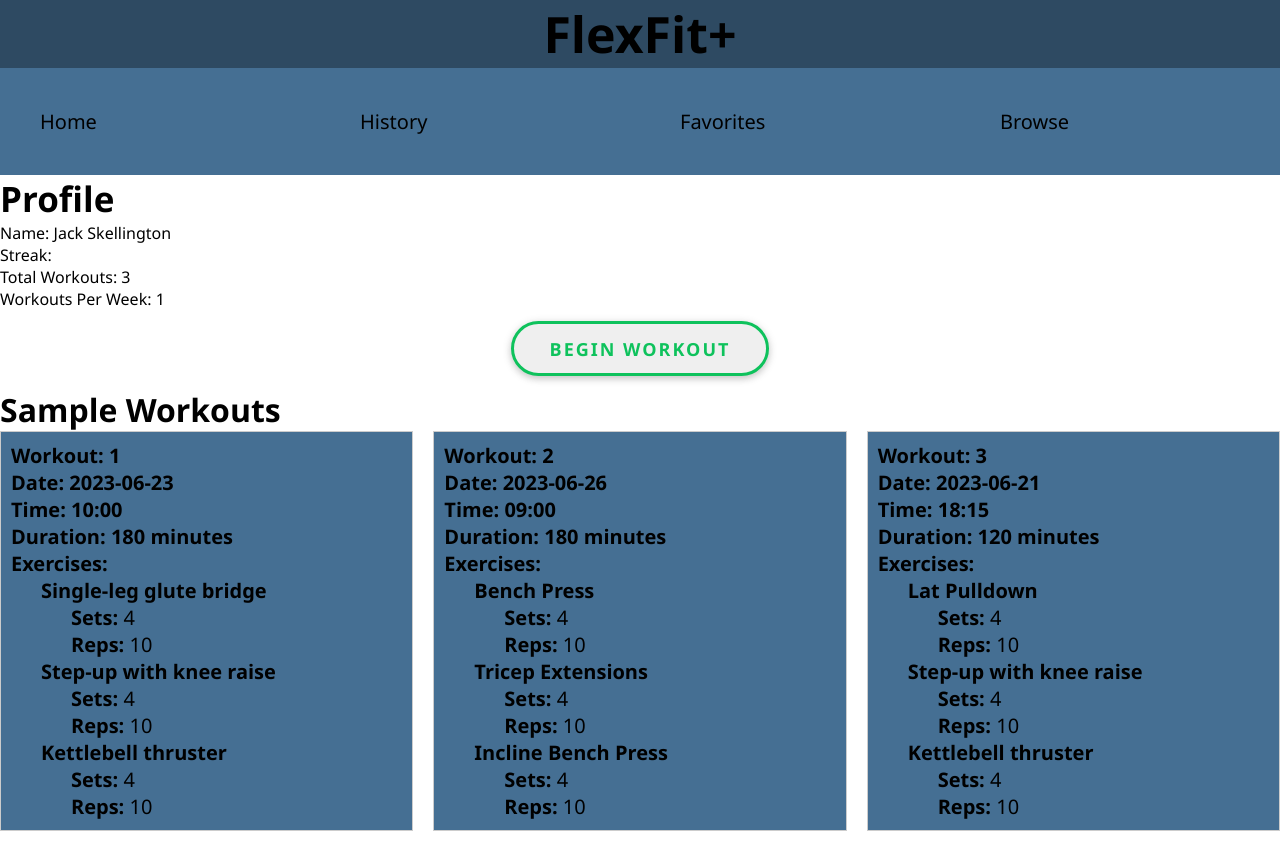
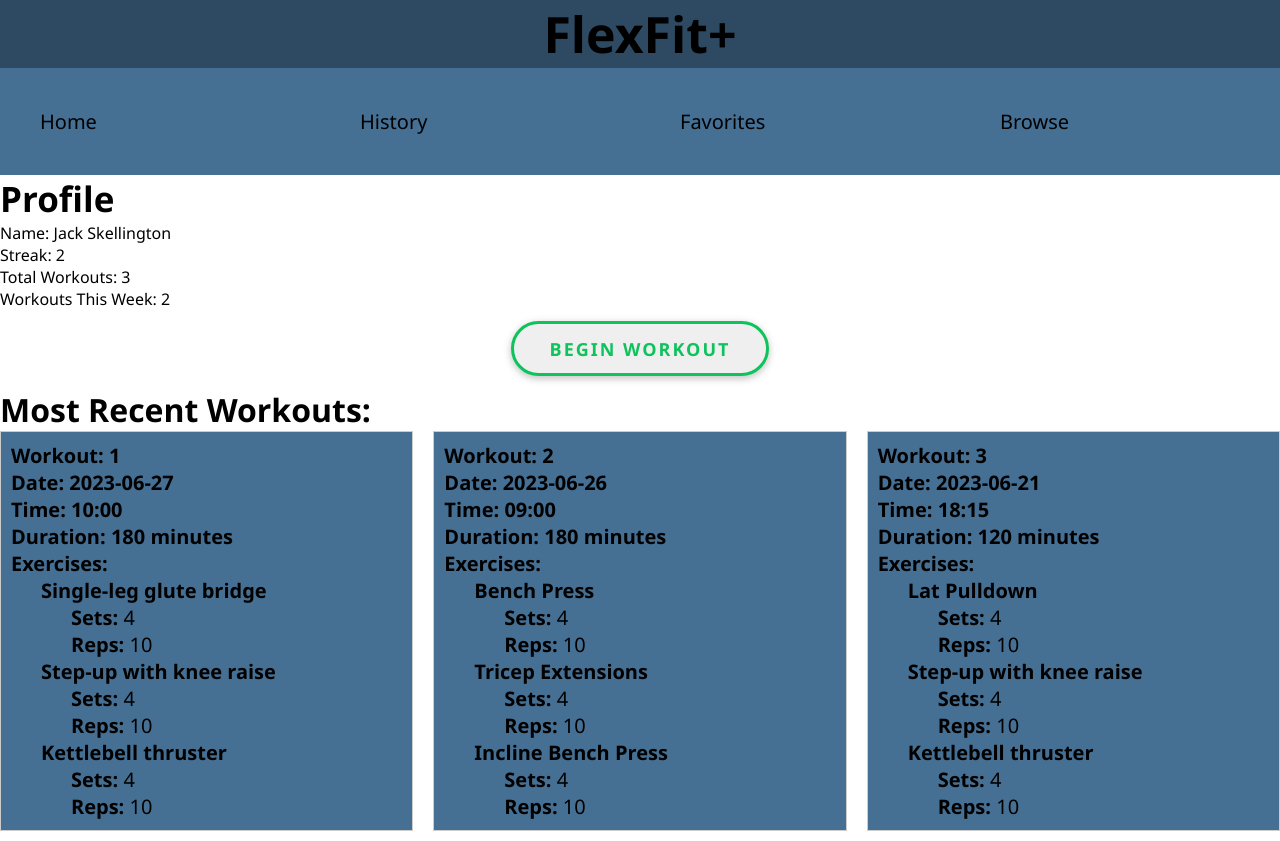
Before and after one commit to marckatz/exercises, a React (Create React App) app: page / in a window 1280 px wide. Shown: the top 841 px of the page. Built offline with nearby package versions, Linux system fonts and the light colour scheme; data requests are answered from the project's data file.

Commit message:
cleaned up workouts this week, built streak finder

```diff
--- a/src/components/Home.js
+++ b/src/components/Home.js
@@ -5,14 +5,18 @@ import WorkoutCard from "./WorkoutCard"
 function Home(){
 
     const [workouts, setWorkouts] = useState([])
+    const [profile, setProfile] = useState({name:""})
 
     useEffect(() => {
         fetch('http://localhost:3001/workouts/')
         .then(r => r.json())
         .then(w => setWorkouts(w))
+        fetch('http://localhost:3001/profile/')
+        .then(r => r.json())
+        .then(p => setProfile({name:p.name}))
     },[])
 
-    const renderWorkouts = workouts.map((workout) => (
+    const renderWorkouts = workouts.slice(0,3).map((workout) => (
         <WorkoutCard
         key={workout.id}
         workout={workout}
@@ -23,8 +27,8 @@ function Home(){
 
     return (
         <div>
-            <Profile totalWorkouts={totalWorkouts}/>
-            <h1>Sample Workouts</h1>
+            <Profile workouts={workouts} profile={profile}/>
+            <h1>Most Recent Workouts:</h1>
             <div className="workout-grid">{renderWorkouts}</div>
         </div>
     )
--- a/src/components/Profile.js
+++ b/src/components/Profile.js
@@ -2,46 +2,51 @@ import React, { useEffect, useState } from "react";
 import Modal from './Modal';
 import profileData from "./db.json";
 
-function Profile() {
+function Profile({workouts, profile}) {
     const [openModal, setOpenModal] = useState(false);
-  const [workoutsPerWeek, setWorkoutsPerWeek] = useState(0);
 
-  const { name } = profileData.profile[0];
-  const totalWorkouts = profileData.workouts.length;
-
-  useEffect(() => {
-    const workoutsThisWeek = getWorkoutsThisWeek();
-    setWorkoutsPerWeek(workoutsThisWeek.length);
-  }, []);
+    const name = profile.name;
+    const totalWorkouts = workouts.length;
 
     function getWorkoutsThisWeek() {
         const workouts = profileData.workouts;
-    const currentDate = new Date();
-    const startOfWeek = getStartOfWeek(currentDate);
-    const endOfWeek = getEndOfWeek(currentDate);
-
-    const workoutsThisWeek = workouts.filter((workout) => {
-      const workoutDate = new Date(workout.date);
-      return workoutDate >= startOfWeek && workoutDate <= endOfWeek;
-    });
-
-    return workoutsThisWeek;
+        let workoutsThisWeek = 0
+        const lastSunday = new Date()
+        lastSunday.setDate(lastSunday.getDate() - lastSunday.getDay())
+        workouts.forEach(workout => {
+            const workoutDate = new Date(workout.date)
+            if(workoutDate > lastSunday){
+                workoutsThisWeek++
+            }
+        })
+        return workoutsThisWeek
     }
 
-  function getStartOfWeek(date) {
-    const day = date.getDay();
-    const diff = date.getDate() - day + (day === 0 ? -6 : 1);
-    const startOfWeek = new Date(date.setDate(diff));
-    startOfWeek.setHours(0, 0, 0, 0);
-    return startOfWeek;
+    function hasWorkoutOnDate(date, listOfDates){
+        for(const d of listOfDates){
+            if(d - date === 0){
+                return true
+            }
+        }
+        return false
     }
 
-  function getEndOfWeek(date) {
-    const startOfWeek = getStartOfWeek(date);
-    const endOfWeek = new Date(startOfWeek);
-    endOfWeek.setDate(startOfWeek.getDate() + 6);
-    endOfWeek.setHours(23, 59, 59, 999);
-    return endOfWeek;
+    function getWorkoutStreak(){
+        let yesterday = new Date()
+        yesterday = new Date(yesterday.getFullYear()+"-"+(yesterday.getMonth()+1)+"-"+yesterday.getDate())
+        yesterday.setDate(yesterday.getDate()-1)
+        const listOfDates = workouts.map(workout => new Date(workout.date))
+        let streak = 0
+        while(streak < workouts.length){
+            if(hasWorkoutOnDate(yesterday, listOfDates)){
+                streak++
+                yesterday.setDate(yesterday.getDate()-1)
+            }
+            else{
+                break
+            }
+        }
+        return streak
     }
 
     const handleBeginWorkout = () => {
@@ -53,9 +58,9 @@ function Profile() {
             <div>
                 <h2 className="profile">Profile</h2>
                 <p>Name: {name}</p>
-        <p>Streak: </p>
+                <p>Streak: {getWorkoutStreak()}</p>
                 <p>Total Workouts: {totalWorkouts}</p>
-        <p>Workouts Per Week: {workoutsPerWeek}</p>
+                <p>Workouts This Week: {getWorkoutsThisWeek()}</p>
             </div>
             <div className="button-div">
                 <button onClick={handleBeginWorkout} className="button-main" >Begin Workout</button>
--- a/src/components/db.json
+++ b/src/components/db.json
@@ -1,16 +1,15 @@
 {
-  "profile": [
+  "profile":
     {
       "name": "Jack Skellington",
       "streak": "",
       "totalWorkouts": 0,
       "workoutsPerWeek": 0
-    }
-  ],
+    },
   "workouts": [
     {
       "id": 1,
-      "date": "2023-06-23",
+      "date": "2023-06-27",
       "time": "10:00",
       "duration": 180,
       "exercises": [
```
Lines whose indentation alone changed are shown as unchanged.
